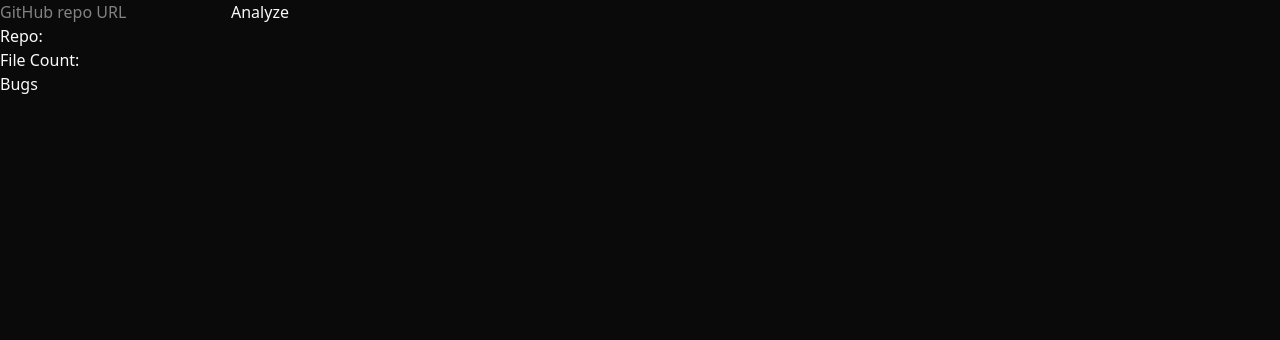
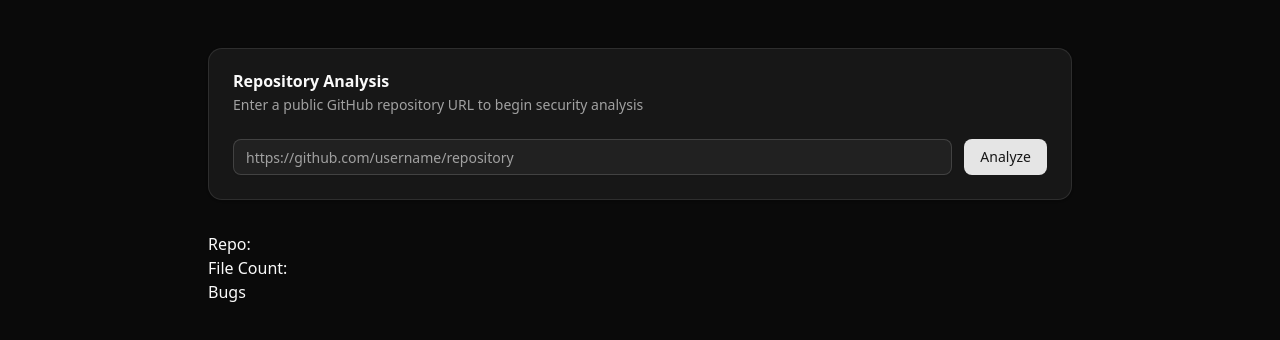
Before and after one commit to seraphimsakiewicz/ai-bug-finder, a Next.js app: page / in a window 1280 px wide. Shown: the top 340 px of the page. Built offline with nearby package versions, Linux system fonts and the light colour scheme.

Commit message:
Updated UI with new styling for input/button submit

```diff
--- a/src/app/page.tsx
+++ b/src/app/page.tsx
@@ -1,6 +1,16 @@
 "use client";
 
 import React, { useState } from "react";
+import {
+  Card,
+  CardContent,
+  CardDescription,
+  CardHeader,
+  CardTitle,
+} from "@/components/ui/card";
+import Image from "next/image";
+import { Input } from "@/components/ui/input";
+import { Button } from "@/components/ui/button";
 
 type Bug = {
   title: string;
@@ -15,6 +25,7 @@ export default function Home() {
   const [repoFileCount, setRepoFileCount] = useState<string>("");
   const [bugs, setBugs] = useState<Bug[]>([]);
   const [loading, setLoading] = useState<boolean>(false);
+
   const submitRepoName = async (e: React.FormEvent<HTMLFormElement>) => {
     e.preventDefault();
     setLoading(true);
@@ -27,7 +38,6 @@ export default function Home() {
         `/api/github?repoUrl=${encodeURIComponent(repoUrl)}`
       );
       const data = await response.json();
-      setLoading(false);
       setRepoName(data.name);
       setRepoFileCount(data.count);
       setBugs(data.bugs);
@@ -36,16 +46,30 @@ export default function Home() {
   };
 
   return (
-    <div>
-      <form onSubmit={submitRepoName}>
-        <input
-          type="text"
-          name="repoUrl"
-          // value="https://github.com/seraphimsakiewicz/evently"
-          placeholder="GitHub repo URL"
-        />
-        <button type="submit">Analyze</button>
-      </form>
+    <div className="container mx-auto px-4 py-12 max-w-4xl">
+      <Card className="mb-8">
+        <CardHeader>
+          <CardTitle className="flex items-center gap-2">
+            Repository Analysis
+          </CardTitle>
+          <CardDescription>
+            Enter a public GitHub repository URL to begin security analysis
+          </CardDescription>
+          {/* <p>https://github.com/seraphimsakiewicz/evently</p> */}
+        </CardHeader>
+        <CardContent>
+          <form className="flex gap-3" onSubmit={submitRepoName}>
+            <Input
+              type="url"
+              name="repoUrl"
+              placeholder="https://github.com/username/repository"
+            />
+            <Button type="submit" disabled={loading}>
+              {loading ? "Analyzing..." : "Analyze"}
+            </Button>
+          </form>
+        </CardContent>
+      </Card>
       {loading ? (
         <p>Loading...</p>
       ) : (
--- a/src/components/ui/button.tsx
+++ b/src/components/ui/button.tsx
@@ -5,11 +5,11 @@ import { cva, type VariantProps } from "class-variance-authority"
 import { cn } from "@/lib/utils"
 
 const buttonVariants = cva(
-  "inline-flex items-center justify-center gap-2 whitespace-nowrap rounded-md text-sm font-medium transition-all disabled:pointer-events-none disabled:opacity-50 [&_svg]:pointer-events-none [&_svg:not([class*='size-'])]:size-4 shrink-0 [&_svg]:shrink-0 outline-none focus-visible:border-ring focus-visible:ring-ring/50 focus-visible:ring-[3px] aria-invalid:ring-destructive/20 dark:aria-invalid:ring-destructive/40 aria-invalid:border-destructive",
+  "inline-flex items-center cursor-pointer justify-center gap-2 whitespace-nowrap rounded-md text-sm font-medium transition-all disabled:pointer-events-none disabled:opacity-50 [&_svg]:pointer-events-none [&_svg:not([class*='size-'])]:size-4 shrink-0 [&_svg]:shrink-0 outline-none focus-visible:border-ring focus-visible:ring-ring/50 focus-visible:ring-[3px] aria-invalid:ring-destructive/20 dark:aria-invalid:ring-destructive/40 aria-invalid:border-destructive",
   {
     variants: {
       variant: {
-        default: "bg-primary text-primary-foreground hover:bg-primary/90",
+        default: "bg-primary text-primary-foreground hover:bg-primary/90 ",
         destructive:
           "bg-destructive text-white hover:bg-destructive/90 focus-visible:ring-destructive/20 dark:focus-visible:ring-destructive/40 dark:bg-destructive/60",
         outline:
```
